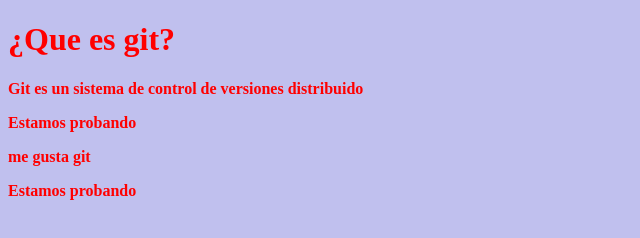
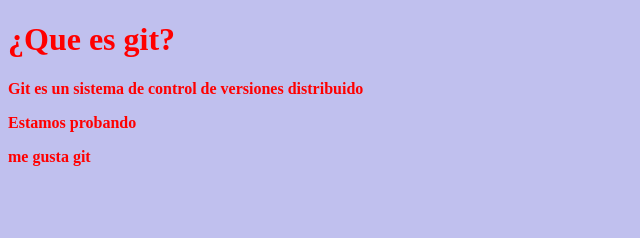
Before and after one commit to CYugueros/TemaGit, a plain HTML site: page index.html in a window 1280 px wide. Shown: the whole page, without its empty margins (0-640 px from the left). Drawn offline with Linux system fonts and the light colour scheme.

Commit message:
ultima modificacion desde local

```diff
--- a/index.html
+++ b/index.html
@@ -11,6 +11,5 @@
     <p>Git es un sistema de control de versiones distribuido</p>
     <p>Estamos probando</p>
     <p>me gusta git</p>
-    <p>Estamos probando</p>
   </body>
 </html>
```
